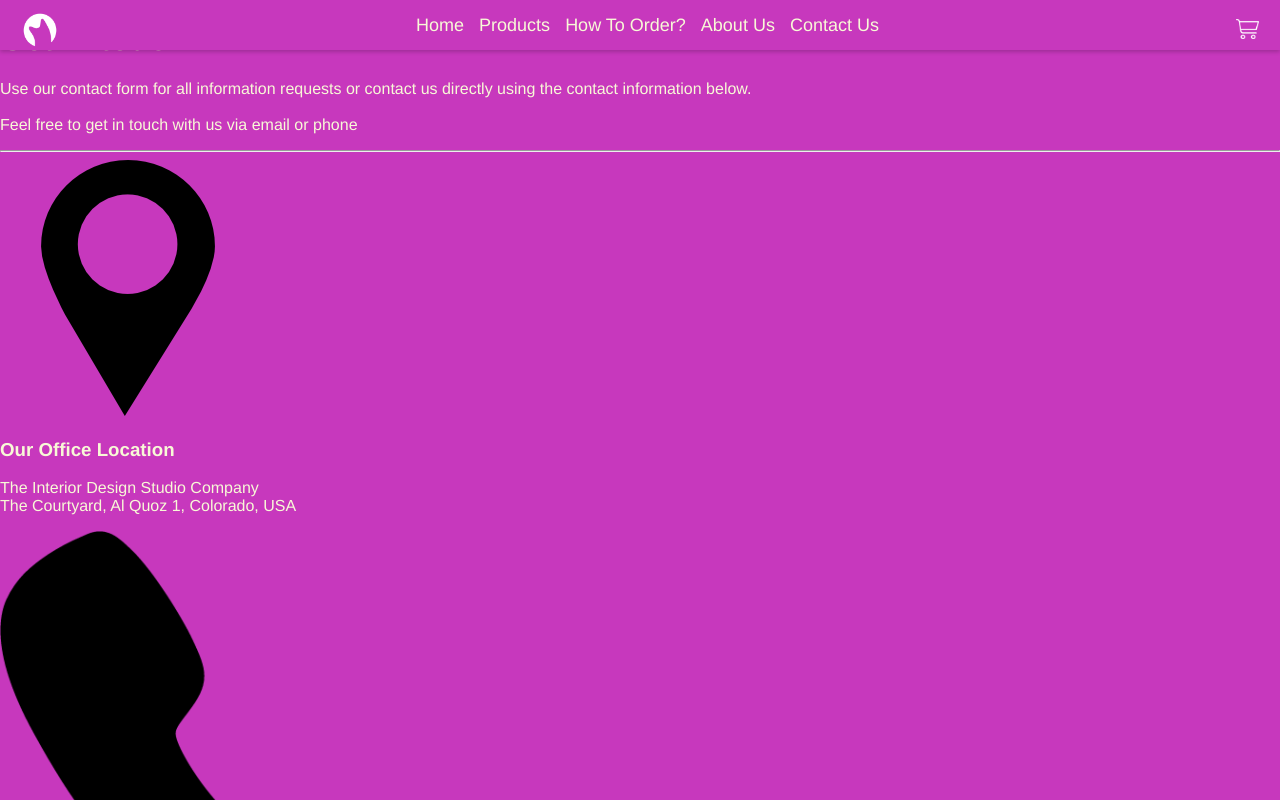
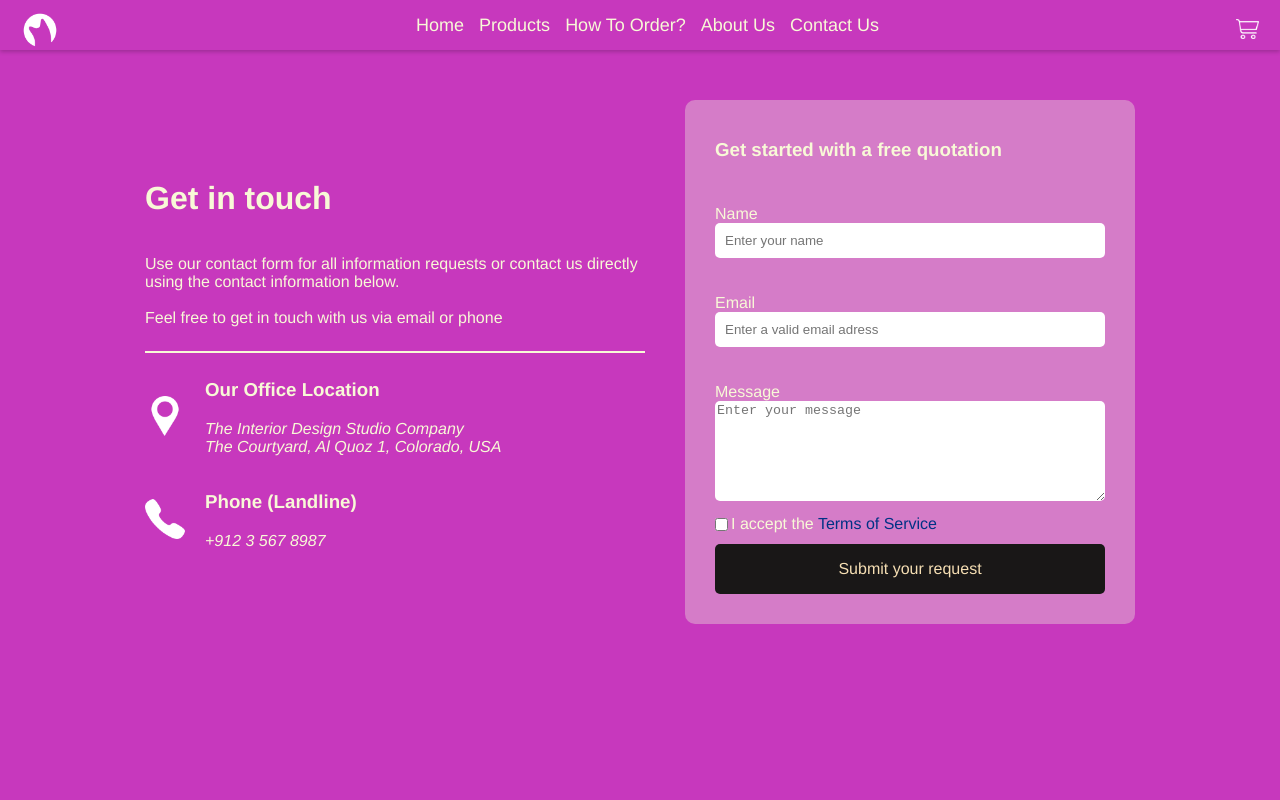
Before and after one commit to anastasijas2101/E-commerce, a React (Vite) app: page /contactUs in a window 1280 px wide. Shown: the top 800 px of the page. Built offline with nearby package versions, Linux system fonts and the light colour scheme.

Commit message:
Add Contact Us page

```diff
--- a/src/features/AboutUs/AboutUs.style.css
+++ b/src/features/AboutUs/AboutUs.style.css
@@ -71,3 +71,62 @@
     max-width: 600px;
     width: 100%;
 }
+
+@media only screen and (max-width: 750px) {
+    .top-aboutUs-div img {
+        width: 50%;
+    }
+
+    .middle-aboutUs-div img {
+        width: 50%;
+    }
+
+    .bottom-aboutUs-div img {
+        width: 50%;
+    }
+}
+
+@media only screen and (max-width: 650px) {
+    .aboutUs-div p {
+        font-size: 14px;
+    }
+
+    .aboutUs-div h1 {
+        font-size: 28px;
+    }
+
+    .aboutUs-div h2 {
+        font-size: 20px;
+    }
+
+    .middle-aboutUs-div {
+        padding: 20px;
+    }
+}
+
+@media only screen and (max-width: 550px) {
+    .top-aboutUs-div {
+        flex-direction: column;
+    }
+
+    .top-aboutUs-div img {
+        width: 80%;
+    }
+
+    .middle-aboutUs-div {
+        flex-direction: column;
+        padding: 40px;
+    }
+
+    .middle-aboutUs-div img {
+        width: 80%;
+    }
+
+    .bottom-aboutUs-div {
+        flex-direction: column;
+    }
+
+    .bottom-aboutUs-div img {
+        width: 80%;
+    }
+}
--- a/src/features/ContactUs/ContactUs.jsx
+++ b/src/features/ContactUs/ContactUs.jsx
@@ -1,11 +1,12 @@
 import './ContactUs.style.css'
 import location from '../../assets/location-mark.png'
 import phone from '../../assets/phone-icon.png'
+import Button from '../../components/Button/Button'
 
 const ContactUs = () => {
     return (
-        <div>
-            <div>
+        <div className='contactUs-div'>
+            <div className='left-contactUs-div'>
                 <h1>Get in touch</h1>
                 <p>Use our contact form for all information requests or
                     contact us directly using the contact information below.
@@ -13,7 +14,7 @@ const ContactUs = () => {
                     Feel free to get in touch with us via email or phone
                 </p>
                 <hr />
-                <div>
+                <div className='location-div'>
                     <img src={location} alt='locationMark' />
                     <div>
                         <h3>Our Office Location</h3>
@@ -23,7 +24,7 @@ const ContactUs = () => {
                         </p>
                     </div>
                 </div>
-                <div>
+                <div className='phone-div'>
                     <img src={phone} alt='phoneIcon' />
                     <div>
                         <h3>Phone (Landline)</h3>
@@ -31,8 +32,27 @@ const ContactUs = () => {
                     </div>
                 </div>
             </div>
-            <div>
-                <h1>Get started with a free quotation</h1>
+            <div className='right-contactUs-div'>
+                <h3>Get started with a free quotation</h3>
+                <div className='input-div'>
+                    <div>
+                        <p>Name</p>
+                        <input type='text' placeholder='Enter your name'></input>
+                    </div>
+                    <div>
+                        <p>Email</p>
+                        <input type='text' placeholder='Enter a valid email adress'></input>
+                    </div>
+                    <div>
+                        <p>Message</p>
+                        <textarea name='message' placeholder='Enter your message' />
+                    </div>
+                </div>
+                <div className='checkbox-div'>
+                    <input type='checkbox' />
+                    <label>I accept the <span>Terms of Service</span></label>
+                </div>
+                <Button buttonText='Submit your request' />
             </div>
         </div>
     )
--- a/src/features/ContactUs/ContactUs.style.css
+++ b/src/features/ContactUs/ContactUs.style.css
@@ -0,0 +1,116 @@
+.contactUs-div {
+    display: flex;
+    flex-direction: row;
+    gap: 40px;
+    padding: 60px;
+    padding-top: 100px;
+    padding-bottom: 0px;
+    align-items: center;
+    justify-content: center;
+}
+
+.left-contactUs-div {
+    display: flex;
+    flex-direction: column;
+    max-width: 500px;
+    width: 100%;
+}
+
+.left-contactUs-div hr {
+    width: 100%;
+    background-color: #F8F9D7;
+    border: none;
+    height: 2px;
+}
+
+.location-div {
+    display: flex;
+    flex-direction: row;
+    align-items: center;
+    gap: 20px;
+}
+
+.location-div img {
+    max-width: 40px;
+    width: 100%;
+    height: 40px;
+    filter: invert();
+}
+
+.location-div p {
+    font-style: italic;
+}
+
+.phone-div {
+    display: flex;
+    flex-direction: row;
+    align-items: center;
+    gap: 20px;
+}
+
+.phone-div img {
+    max-width: 40px;
+    width: 100%;
+    filter: invert();
+}
+
+.phone-div p {
+    font-style: italic;
+}
+
+.right-contactUs-div {
+    display: flex;
+    flex-direction: column;
+    gap: 10px;
+    background-color: #e1afd194;
+    max-width: 450px;
+    width: 100%;
+    padding: 30px;
+    padding-top: 20px;
+    border-radius: 10px;
+}
+
+.right-contactUs-div button {
+    max-width: 450px;
+    width: 100%;
+    font-size: 16px;
+}
+
+.input-div {
+    display: flex;
+    flex-direction: column;
+    gap: 20px;
+}
+
+.input-div p {
+    padding-bottom: 0px;
+    margin-bottom: 0px;
+}
+
+.input-div input {
+    width: 100%;
+    border-radius: 5px;
+    padding: 10px;
+    border: none;
+}
+
+.input-div textarea {
+    width: 100%;
+    border-radius: 5px;
+    border: none;
+    height: 100px;
+}
+
+.checkbox-div {
+    display: flex;
+    flex-direction: row;
+    justify-content: start;
+}
+
+.checkbox-div input {
+    margin-left: 0px;
+}
+
+.contactUs-div span {
+    color: #003285;
+}
```
